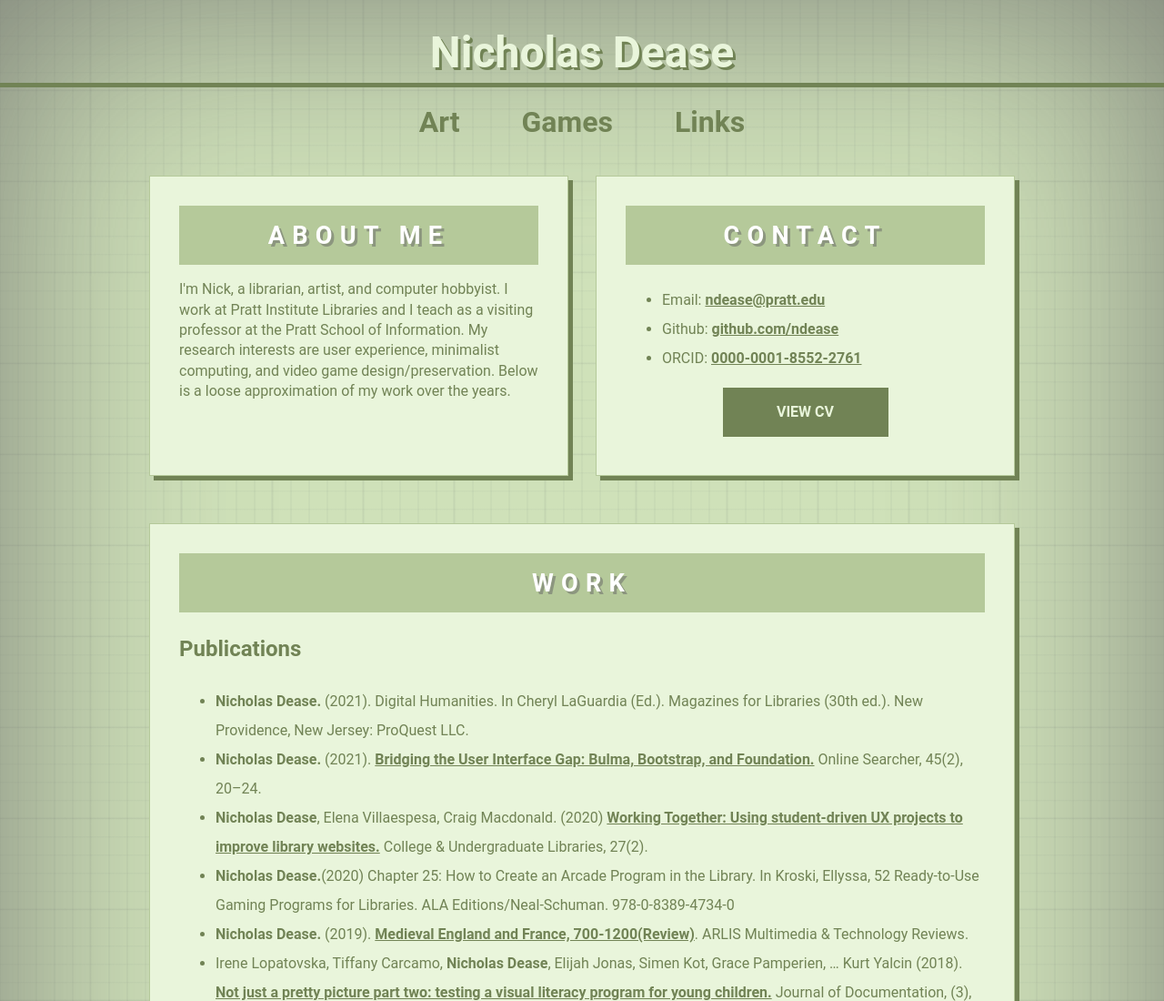
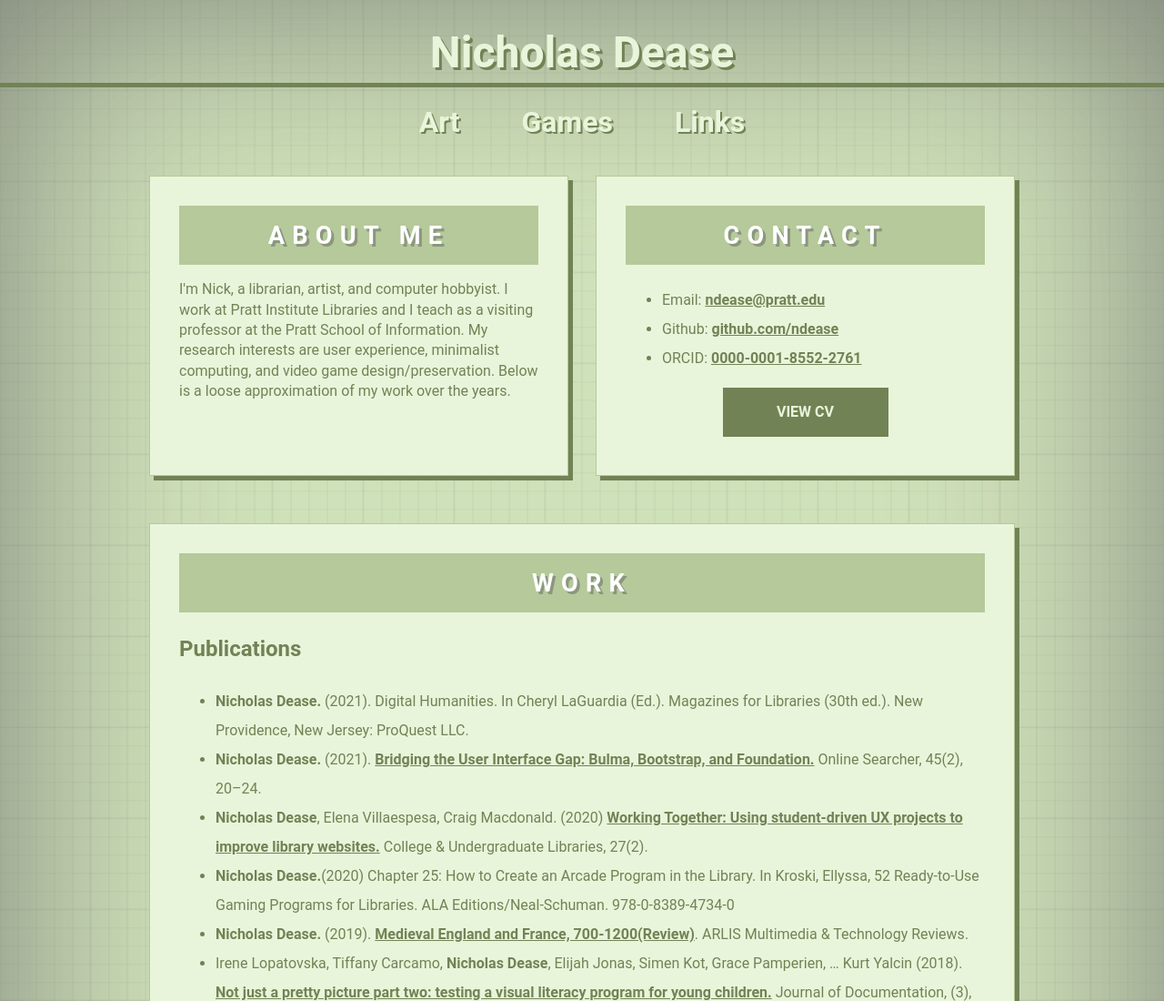
Before and after one commit to ndease/ndease.github.io, a plain HTML site: page index.html in a window 1280 px wide. Shown: the top 1100 px of the page at 91% size. Drawn offline with Linux system fonts and the light colour scheme.

Commit message:
update style

```diff
--- a/css/style.css
+++ b/css/style.css
@@ -74,13 +74,14 @@
   background-size: 100px 100px, 100px 100px, 20px 20px, 20px 20px;
   background-position:-2px -2px, -2px -2px, -1px -1px, -1px -1px;
   box-shadow: inset 0 0 100vh rgba(100,100,100,.8);
-
 }
 
 body{
 color:var(--darkest);
 font-family: 'Roboto', sans-serif;
 }
+
+
 
 a.branding{
   font-size:3em;
@@ -101,6 +102,11 @@
 a.skip-link:focus{
     transform: translateY(0%);
     background-color:var(--card-bg)
+}
+
+nav ul a{
+  color:var(--secondary-text);
+    text-shadow: 2px 2px var(--darkest);
 }
 
 nav ul {
```
